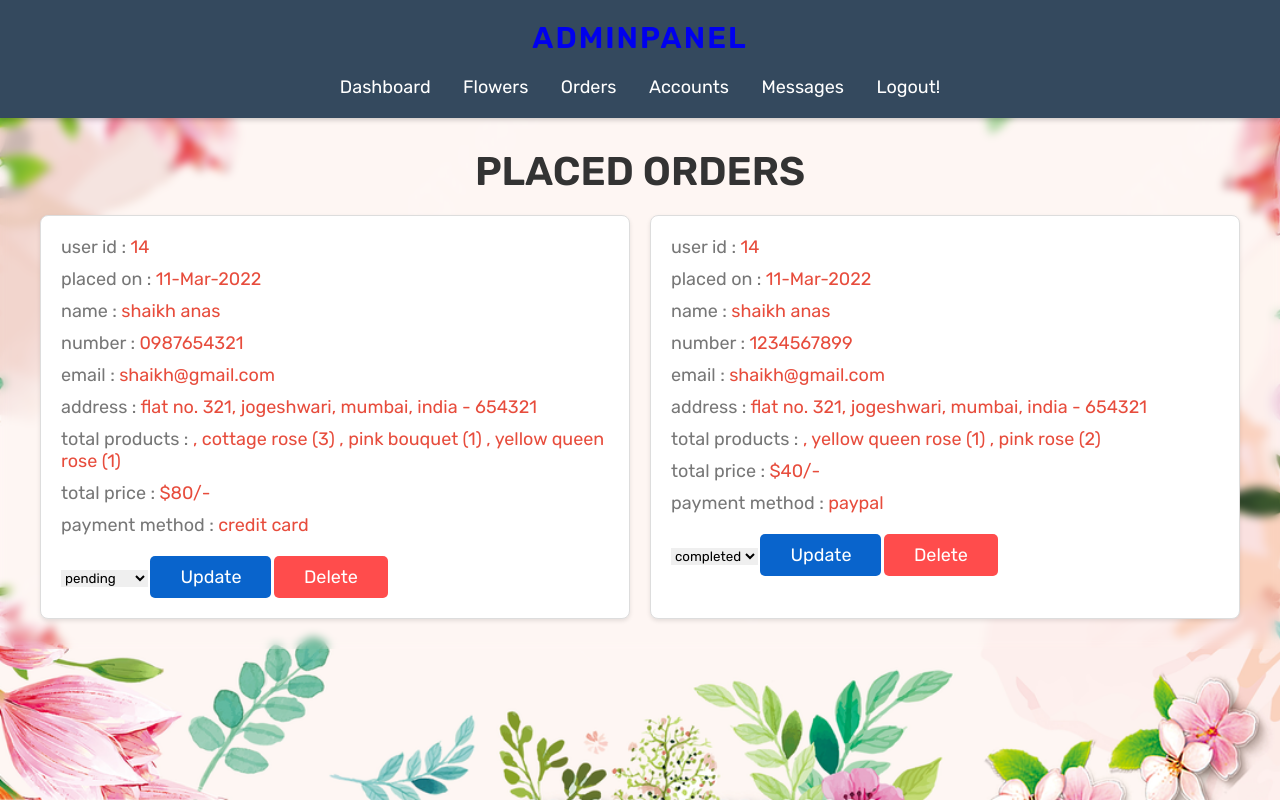
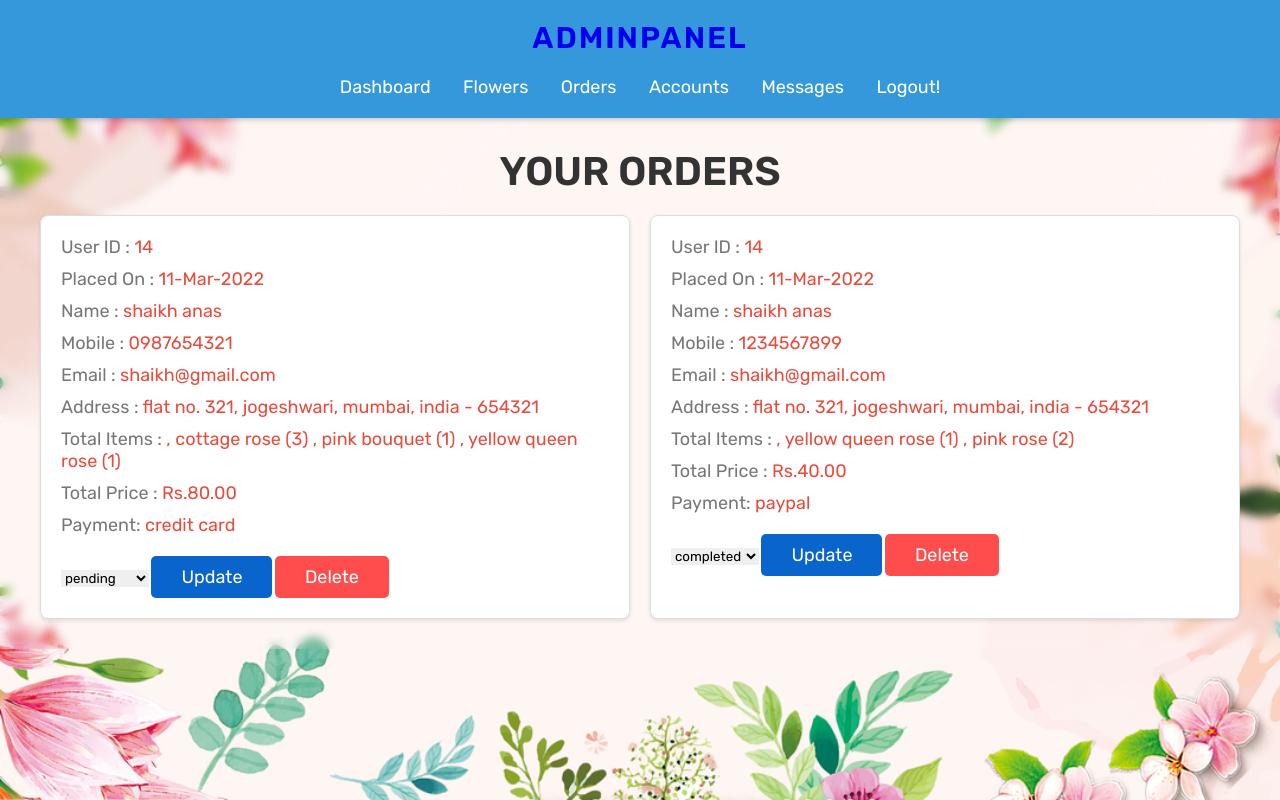
Before and after one commit to SandunLB/Flower-store-website, a PHP site: page /admin_orders.php in a window 1280 px wide. Run offline with PHP 8.4, Linux system fonts and the light colour scheme; a user stored in the database is signed in; data comes from the database, SQL or seed files in the repository.

Commit message:
more tweeks to admin panel #2

```diff
--- a/admin_orders.php
+++ b/admin_orders.php
@@ -31,12 +31,8 @@ if(isset($_GET['delete'])){
    <meta charset="UTF-8">
    <meta http-equiv="X-UA-Compatible" content="IE=edge">
    <meta name="viewport" content="width=device-width, initial-scale=1.0">
-   <title>dashboard</title>
+   <title>Dashboard</title>
 
-   <!-- font awesome cdn link  -->
-   <link rel="stylesheet" href="https://cdnjs.cloudflare.com/ajax/libs/font-awesome/6.0.0/css/all.min.css">
-
-   <!-- custom admin css file link  -->
    <link rel="stylesheet" href="css/admin_style.css">
 
 </head>
@@ -46,7 +42,7 @@ if(isset($_GET['delete'])){
 
 <section class="placed-orders">
 
-   <h1 class="title">placed orders</h1>
+   <h1 class="title">Your Orders</h1>
 
    <div class="box-container">
 
@@ -57,24 +53,24 @@ if(isset($_GET['delete'])){
          while($fetch_orders = mysqli_fetch_assoc($select_orders)){
       ?>
       <div class="box">
-         <p> user id : <span><?php echo $fetch_orders['user_id']; ?></span> </p>
-         <p> placed on : <span><?php echo $fetch_orders['placed_on']; ?></span> </p>
-         <p> name : <span><?php echo $fetch_orders['name']; ?></span> </p>
-         <p> number : <span><?php echo $fetch_orders['number']; ?></span> </p>
-         <p> email : <span><?php echo $fetch_orders['email']; ?></span> </p>
-         <p> address : <span><?php echo $fetch_orders['address']; ?></span> </p>
-         <p> total products : <span><?php echo $fetch_orders['total_products']; ?></span> </p>
-         <p> total price : <span>$<?php echo $fetch_orders['total_price']; ?>/-</span> </p>
-         <p> payment method : <span><?php echo $fetch_orders['method']; ?></span> </p>
+         <p> User ID : <span><?php echo $fetch_orders['user_id']; ?></span> </p>
+         <p> Placed On : <span><?php echo $fetch_orders['placed_on']; ?></span> </p>
+         <p> Name : <span><?php echo $fetch_orders['name']; ?></span> </p>
+         <p> Mobile : <span><?php echo $fetch_orders['number']; ?></span> </p>
+         <p> Email : <span><?php echo $fetch_orders['email']; ?></span> </p>
+         <p> Address : <span><?php echo $fetch_orders['address']; ?></span> </p>
+         <p> Total Items : <span><?php echo $fetch_orders['total_products']; ?></span> </p>
+         <p> Total Price : <span>Rs.<?php echo $fetch_orders['total_price']; ?>.00</span> </p>
+         <p> Payment: <span><?php echo $fetch_orders['method']; ?></span> </p>
          <form action="" method="post">
             <input type="hidden" name="order_id" value="<?php echo $fetch_orders['id']; ?>">
             <select name="update_payment">
                <option disabled selected><?php echo $fetch_orders['payment_status']; ?></option>
-               <option value="pending">pending</option>
-               <option value="completed">completed</option>
+               <option value="pending">Pending</option>
+               <option value="completed">Completed</option>
             </select>
             <input type="submit" name="update_order" value="update" class="option-btn">
-            <a href="admin_orders.php?delete=<?php echo $fetch_orders['id']; ?>" class="delete-btn" onclick="return confirm('delete this order?');">delete</a>
+            <a href="admin_orders.php?delete=<?php echo $fetch_orders['id']; ?>" class="delete-btn" onclick="return confirm('delete this order?');">Delete</a>
          </form>
       </div>
       <?php
--- a/admin_page.php
+++ b/admin_page.php
@@ -29,7 +29,7 @@ if(!isset($admin_id)){
 
 <section class="dashboard">
 
-   <h1 class="title">dashboard</h1>
+   <h1 class="title">Dashboard</h1>
 
    <div class="box-container">
 
@@ -72,7 +72,7 @@ if(!isset($admin_id)){
             $number_of_products = mysqli_num_rows($select_products);
          ?>
          <h3><?php echo $number_of_products; ?></h3>
-         <p>Totoal Prodcuts</p>
+         <p>Totoal Flowers</p>
       </div>
 
       <div class="box">
--- a/admin_products.php
+++ b/admin_products.php
@@ -62,10 +62,6 @@ if(isset($_GET['delete'])){
    <meta name="viewport" content="width=device-width, initial-scale=1.0">
    <title>products</title>
 
-   <!-- font awesome cdn link  -->
-   <link rel="stylesheet" href="https://cdnjs.cloudflare.com/ajax/libs/font-awesome/6.0.0/css/all.min.css">
-
-   <!-- custom admin css file link  -->
    <link rel="stylesheet" href="css/admin_style.css">
 
 </head>
@@ -76,7 +72,7 @@ if(isset($_GET['delete'])){
 <section class="add-products">
 
    <form action="" method="POST" enctype="multipart/form-data">
-      <h3>add new product</h3>
+      <h3>Add Flowers</h3>
       <input type="text" class="box" required placeholder="enter product name" name="name">
       <input type="number" min="0" class="box" required placeholder="enter product price" name="price">
       <textarea name="details" class="box" required placeholder="enter product details" cols="30" rows="10"></textarea>
--- a/css/admin_style.css
+++ b/css/admin_style.css
@@ -145,11 +145,11 @@ section{
    }
 }
 .header {
-   background-color: #34495e; /* Dark background color */
-   color: #ffffff; /* White text color */
+   background-color: #3498db;
+   color: #ffffff;
    padding: 20px;
    text-align: center;
-   box-shadow: 0 2px 5px rgba(0, 0, 0, 0.2); /* Shadow for a subtle effect */
+   box-shadow: 0 2px 5px rgba(0, 0, 0, 0.2);
 }
 
 .header .logo {
@@ -168,11 +168,11 @@ section{
    text-decoration: none;
    margin: 0 15px;
    font-size: 18px;
-   transition: color 0.3s ease; /* Smooth transition for color change */
+   transition: color 0.3s ease;
 }
 
 .header .navbar a:hover {
-   color: #1abc9c; /* Green color on hover */
+   color: #1abc9c;
 }
 
 #menu-btn{
```
